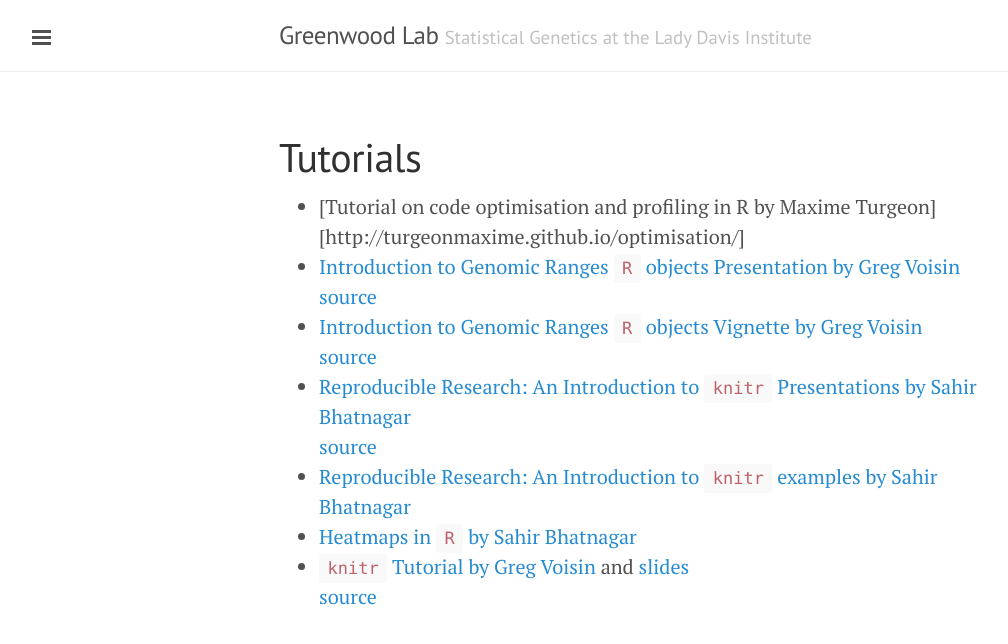
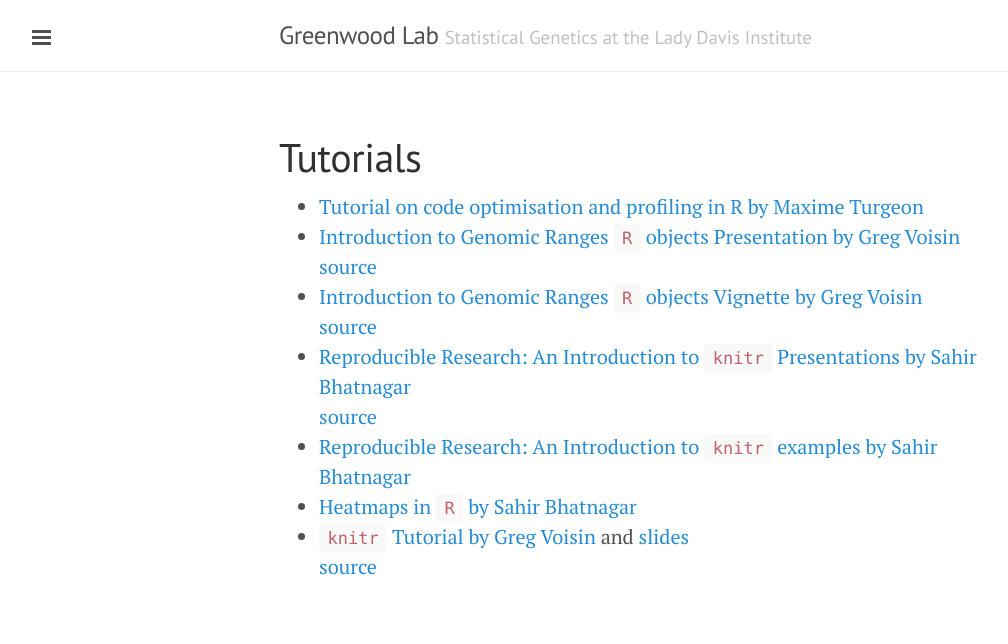
Before and after one commit to GreenwoodLab/GreenwoodLab.github.io, a Jekyll site: the page built from tutorials.md, in a window 1280 px wide. Shown: the top 644 px of the page, without its empty margins (1-1009 px from the left). Built offline with Jekyll 4.4.1, drawn with Linux system fonts in a browser that asks for light colours.

Commit message:
Added tutorial on R code optimisation

```diff
--- a/tutorials.md
+++ b/tutorials.md
@@ -9,7 +9,7 @@
 * Will be replaced with the ToC, excluding the "Contents" header
 {:toc}-->
 
-* [Tutorial on code optimisation and profiling in R by Maxime Turgeon][http://turgeonmaxime.github.io/optimisation/]
+* [Tutorial on code optimisation and profiling in R by Maxime Turgeon](http://turgeonmaxime.github.io/optimisation/)
 * [Introduction to Genomic Ranges `R` objects Presentation by Greg Voisin](/tutorials/granges/granges-tutorial-presentation.html)
 [source](https://raw.githubusercontent.com/GreenwoodLab/GreenwoodLab.github.io/master/tutorials/granges/granges-tutorial-presentation.Rpres)
 * [Introduction to Genomic Ranges `R` objects Vignette by Greg Voisin](/tutorials/granges/granges-tutorial.html)
```
